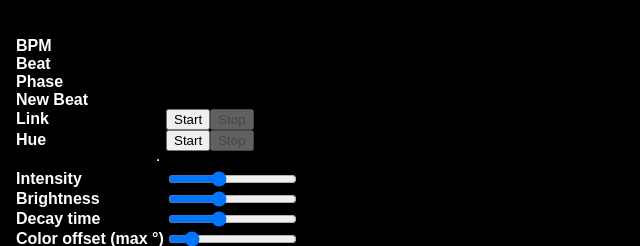
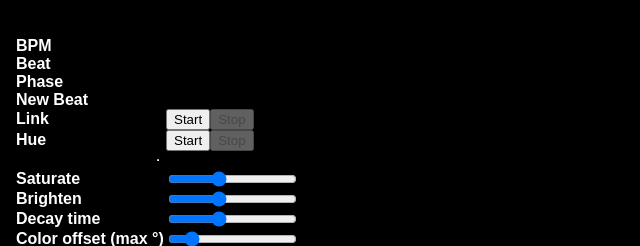
Before and after one commit to BeryJu/hue-link, an Electron app: page index.html in a window 650 px wide. Shown: the top 246 px of the page, 0-640 px from the left. Drawn offline with Linux system fonts and the light colour scheme; no server answers; files whose address does not match are found by name.

Commit message:
make labels match functions

```diff
--- a/index.html
+++ b/index.html
@@ -38,11 +38,11 @@
             </div>
             <hr>
             <div class="pair">
-                <span>Intensity</span>
+                <span>Saturate</span>
                 <input name="intensity" type="range" min="1" max="64" value="25">
             </div>
             <div class="pair">
-                <span>Brightness</span>
+                <span>Brighten</span>
                 <input name="brightness" type="range" min="1" max="64" value="25">
             </div>
             <div class="pair">
```
